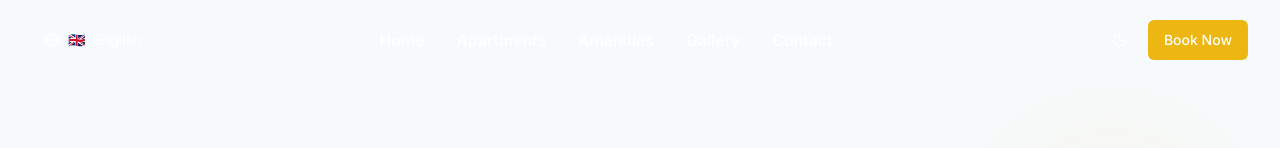
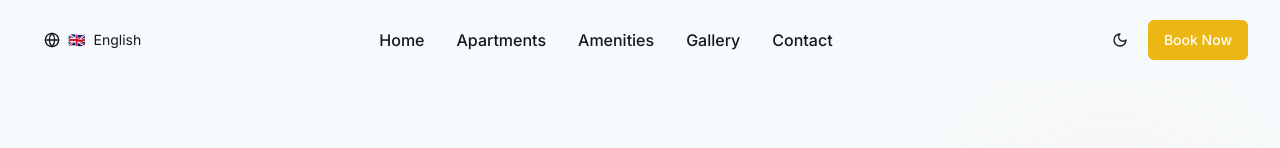
Before and after one commit to Duccione-maker/laripa, a React (Vite) app: page /booking in a window 1280 px wide. Shown: the top 148 px of the page. Built offline with nearby package versions, Linux system fonts and the light colour scheme.

Commit message:
Fix navbar text color

```diff
--- a/src/components/Navbar.tsx
+++ b/src/components/Navbar.tsx
@@ -1,6 +1,6 @@
 
 import { useState, useEffect } from "react";
-import { Link } from "react-router-dom";
+import { Link, useLocation } from "react-router-dom";
 import { Menu, X } from "lucide-react";
 import { cn } from "@/lib/utils";
 import ThemeToggle from "./ThemeToggle";
@@ -10,8 +10,12 @@ import { useLanguage } from "@/contexts/LanguageContext";
 
 export default function Navbar() {
   const { t } = useLanguage();
+  const location = useLocation();
   const [mobileMenuOpen, setMobileMenuOpen] = useState(false);
   const [scrolled, setScrolled] = useState(false);
+
+  // Only use white text on home page when not scrolled
+  const isHomePage = location.pathname === "/";
 
   const navLinks = [
     { name: t.nav.home, path: "/" },
@@ -32,7 +36,7 @@ export default function Navbar() {
     return () => window.removeEventListener("scroll", handleScroll);
   }, [scrolled]);
 
-  return <header className={cn("fixed top-0 left-0 right-0 z-50 transition-all duration-300", scrolled ? "bg-white/80 dark:bg-card/80 backdrop-blur-lg py-3 shadow-md" : "bg-transparent py-5 text-white")}>
+  return <header className={cn("fixed top-0 left-0 right-0 z-50 transition-all duration-300", scrolled ? "bg-white/80 dark:bg-card/80 backdrop-blur-lg py-3 shadow-md" : "bg-transparent py-5", isHomePage && !scrolled && "text-white")}>
       <nav className="container flex justify-between items-center">
         <div className="flex items-center space-x-2">
           <LanguageSelector />
@@ -41,7 +45,7 @@ export default function Navbar() {
         {/* Desktop Navigation */}
         <ul className="hidden md:flex space-x-8">
           {navLinks.map(link => <li key={link.name} className="relative">
-              <Link to={link.path} className={cn("font-medium transition-colors hover:text-primary after:absolute after:bottom-0 after:left-0 after:right-0 after:h-0.5 after:w-0 after:bg-primary after:transition-all hover:after:w-full", !scrolled && "text-white hover:text-white/80")}>
+              <Link to={link.path} className={cn("font-medium transition-colors hover:text-primary after:absolute after:bottom-0 after:left-0 after:right-0 after:h-0.5 after:w-0 after:bg-primary after:transition-all hover:after:w-full", isHomePage && !scrolled && "text-white hover:text-white/80")}>
                 {link.name}
               </Link>
             </li>)}
@@ -57,7 +61,7 @@ export default function Navbar() {
         {/* Mobile Navigation */}
         <div className="md:hidden flex items-center space-x-2">
           <ThemeToggle />
-          <Button variant="ghost" size="icon" onClick={() => setMobileMenuOpen(!mobileMenuOpen)} className={cn("rounded-full", !scrolled && "text-white hover:text-white/80 hover:bg-white/10")}>
+          <Button variant="ghost" size="icon" onClick={() => setMobileMenuOpen(!mobileMenuOpen)} className={cn("rounded-full", isHomePage && !scrolled && "text-white hover:text-white/80 hover:bg-white/10")}>
             {mobileMenuOpen ? <X className="h-6 w-6" /> : <Menu className="h-6 w-6" />}
           </Button>
         </div>
```
